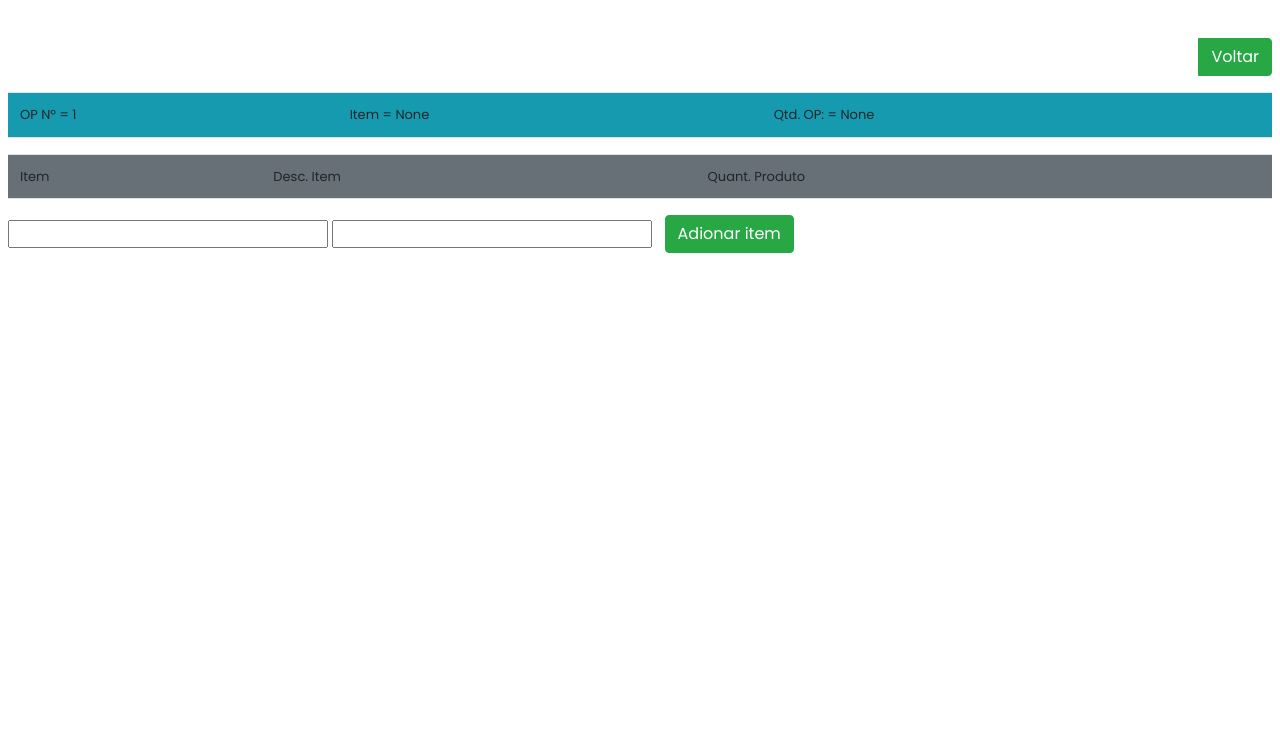
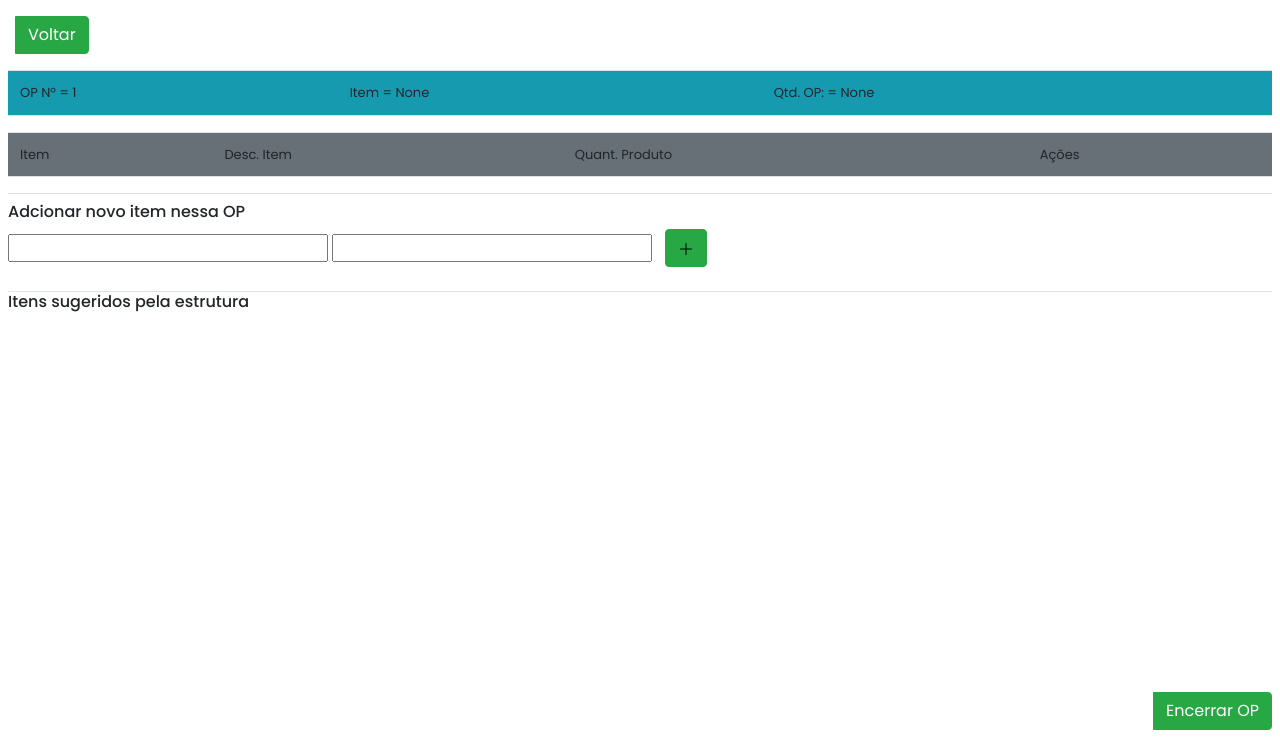
Before and after one commit to dyda91/api-omie, a Flask app: page /estrutura_op/1 in a window 1280 px wide. Shown: the part 56-800 px from the top of the page. Run offline with Flask 2, Linux system fonts and the light colour scheme; data comes from the database, SQL or seed files in the repository; both versions use the stored data as it was after the commit; data that the repository does not hold is empty; some libraries are stand-ins or nearby versions.

Commit message:
add funcionalidade excluir item estrutura op

```diff
--- a/app.py
+++ b/app.py
@@ -189,7 +189,7 @@ def insert_op():
     estrutura_op = response.json()
 
     for row in estrutura_op["itens"]:
-        op = request.form.get("numero_op")
+        op = numero_op
         qtd_unitaria = float(row.get('quantProdMalha'))
         nova_estrutura = Estrutura_op(op_referencia=op,
                                     item_estrutura=row.get("codProdMalha"),
@@ -257,7 +257,6 @@ def estrutura_op(numero_op):
 
     item_recomendado_estrutura = Estrutura_op.query.filter_by(op_referencia = op).all()
 
-
     return render_template("estrutura_op.html", itens_movimentados=itens_movimentados, estrutura_op=estrutura_op, ref=ref, item_recomendado_estrutura=item_recomendado_estrutura)
 
 
@@ -320,83 +319,21 @@ def movimento_estoque():
         db.session.commit()
 
 
+    return redirect(request.referrer)
+
+
+@app.route('/deleta_movimento_item', methods=['GET', 'POST'])
+def deleta_movimento_item():
+    id = request.form.get("id")
+    movimento = Movimentos_estoque.query.get(id)
+
+    db.session.delete(movimento)
+    db.session.commit()
+
 
     return redirect(request.referrer)
 
 
-    # item = request.form.get("item")
-    # op = request.form.get("id")
-    # op_qtd = float(request.form.get("op_qtd"))
-
-    # data_atual = date.today().strftime("%d/%m/%Y")
-    # hora_atual = datetime.now().strftime("%H:%M")
-
-    # data = {
-    #             "call":"ConsultarEstrutura",
-    #             "app_key": app_key,
-    #             "app_secret": app_secret,
-    #             "param":[{
-    #                 "codProduto": item
-    #                     }
-    #             ]}
-    # response = requests.post(url=url_estrutura, json=data)
-    # estrutura = response.json()
-
-
-
-    # # for row in estrutura["itens"]:
-
-    # #         real_unitario = float(row.get('quantProdMalha'))
-    # #         quantidade_movimento = op_qtd * real_unitario
-    # #         item_movimento = row.get("codProdMalha")
-
-    # #         saldo = {"call":"ObterEstoqueProduto",
-    # #              "app_key":app_key,
-    # #              "app_secret":app_secret,
-    # #              "param":[{
-    # #                     "cCodigo":item_movimento,
-    # #                     "dDia": data_atual
-    # #         }]
-    # #         }
-    # #         response = requests.post(url=url_consulta_estoque, json=saldo)
-    # #         saldo = response.json()
-    # #         saldo = saldo["listaEstoque"][0]
-    # #         saldo_anterior = float(saldo.get("nSaldo"))
-
-    # #         movimento = Movimentos_estoque(
-    # #         item_movimento = item_movimento,
-    # #         descrProdMalha = row.get("descrProdMalha"),
-    # #         codFamMalha = row.get("codFamMalha"),
-    # #         descrFamMalha = row.get("descrFamMalha"),
-    # #         op_referencia = op,
-    # #         item_referencia = item,
-    # #         saldo_anterior = saldo_anterior,
-    # #         quantidade_movimento =  quantidade_movimento,
-    # #         saldo_atual = saldo_anterior - quantidade_movimento,
-    # #         quantProdMalha = row.get('quantProdMalha'),
-    # #         idFamMalha = row.get("idFamMalha"),
-    # #         idMalha = row.get("idMalha"),
-    # #         idProdMalha = row.get("idProdMalha"),
-    # #         intProdMalha = row.get("intProdMalha"),
-    # #         percPerdaProdMalha = row.get("percPerdaProdMalha"),
-    # #         pesoBrutoProdMalha = row.get("pesoBrutoProdMalha"),
-    # #         pesoLiqProdMalha = row.get("pesoLiqProdMalha"),
-    # #         tipoProdMalha = row.get("tipoProdMalha"),
-    # #         uAltProdMalha = row.get("uAltProdMalha"),
-    # #         uIncProdMalha = row.get("uIncProdMalha"),
-    # #         unidProdMalha = row.get("unidProdMalha"),
-    # #         data_movimento = data_atual,
-    # #         hora_movimento = hora_atual)
-
-    # #         db.session.add(movimento)
-
-
-    # edita_situacao = Ops.query.get(op)
-    # edita_situacao.situação = "Encerrada"
-
-    # db.session.commit()
-
-    # return redirect(url_for('ordens_producao'), itens_movimentados = itens_movimentados)
 
 
 if __name__ == "__main__":
--- a/models/models.py
+++ b/models/models.py
@@ -75,13 +75,10 @@ class Movimentos_estoque(db.Model):
 class Estrutura_op(db.Model):
     __tablename__='estrutura_op'
     id = db.Column(db.Integer, primary_key=True)
-    op_referencia = db.Column(db.Integer, db.ForeignKey('ops.id'))
+    op_referencia = db.Column(db.String)
     item_estrutura = db.Column(db.String)
     descricao_item = db.Column(db.String)
     quantidade_item = db.Column(db.Float)
-
-
-    estrutura = db.relationship('Ops', foreign_keys=op_referencia)
 
     def __init__(self, op_referencia, item_estrutura, descricao_item,
                 quantidade_item):
--- a/templates/estrutura_op.html
+++ b/templates/estrutura_op.html
@@ -66,7 +66,7 @@
 
 <div class=" p-2 w-100 table-responsive margin-top">
 
-    <div class="input-group mb-3 d-flex justify-content-end">
+    <div class="input-group mb-3 d-flex justify-content-start">
         <div class="input-group-append">
             <a href="{{url_for('ordens_producao')}}" type="button" class="btn btn-success ms-2">Voltar</a>
         </div>
@@ -92,26 +92,51 @@
                 <td>Item</td>
                 <td>Desc. Item</td>
                 <td>Quant. Produto</td>
+                <td>Ações</td>
             </tr>
             {%for row in itens_movimentados%}
             <tbody id="myTable">
                 <td>{{ row.item_movimento}}</td>
                 <td>{{ row.descricao}}</td>
                 <td>{{ row.quantidade_movimento}}</td>
+                <td>
+                    <div  class="icons">
+                        <div>
+                            <a href="update" class="editItem btn btn-warning btn-xs"><img
+                                    src="{{url_for('static', filename='images/pencil-fill.svg')}}" alt="">
+                            </a>
+                        </div>
+                        <form action="{{url_for('deleta_movimento_item')}}" method="post" type="hidden" >
+                            <input type="hidden" name="id" value="{{row.id}}">
+                            <button type="submit" class="btn btn-danger btn-xs"><img
+                                src="{{url_for('static', filename='images/trash3-fill.svg')}}" alt="">
+                            </button>
+                        </form>
+                    </div>
+                </td>
 
             </tbody>
             {%endfor%}
         </table>
 
+        <div class="border-top my-2"></div>
+        <h6>Adcionar novo item nessa OP</h6>
         <form action="{{ url_for('movimento_estoque') }}" method="post">
             <input name="item">
             <input name="quantidade">
             <input type="hidden" name="op" value="{{ ref[0] }}">
             <input type="hidden" name="item_referencia" value="{{ ref[1] }}">
             <input type="hidden" name="op_qtd" value="{{ ref[3] }}">
-            <button type="submit" class="btn btn-success ms-2">Adionar item</button>
+            <button type="submit" class="btn btn-success ms-2"><img
+                src="{{url_for('static', filename='images/plus-lg.svg')}}" alt=""></button>
         </form>
+
+
+        <div class="border-top mt-4"></div>
+        <h6>Itens sugeridos pela estrutura</h6>
         {%for row in item_recomendado_estrutura%}
+
+
                 <form action="{{ url_for('movimento_estoque') }}" method="post">
                     <input name="item" value="{{row.item_estrutura}}">
                     <input name="quantidade" value="{{row.quantidade_item}}">
@@ -119,18 +144,20 @@
                     <input type="hidden" name="id" value="{{row.id}}">
                     <input type="hidden" name="item_referencia" value="{{ ref[1] }}">
                     <input type="hidden" name="op_qtd" value="{{ ref[3] }}">
-            <button type="submit" class="btn btn-success ms-2">Adicionar item</button>
+                    <button type="submit" class="btn btn-success ms-2"><img
+                        src="{{url_for('static', filename='images/plus-lg.svg')}}" alt=""></button>
                 </form>
+                <div class="border-top my-2"></div>
+
         {%endfor%}
-            <!-- <form action="{{ url_for('movimento_estoque') }}" method="post">
-                <input type="hidden" name="item" value="{{ ref[1] }}">
-                <input type="hidden" name="id" value="{{ ref[0] }}">
-                <input type="hidden" name="op_qtd" value="{{ ref[3] }}">
-                <button type="submit" class="btn btn-success ms-2">Encerrar Op</button>
-            </form> -->
 
     </div>
 
+    <div class="input-group mb-3 d-flex justify-content-end">
+        <div class="input-group-append">
+            <a href="{{url_for('ordens_producao')}}" type="button" class="btn btn-success ms-2">Encerrar OP</a>
+        </div>
+    </div>
 
 </div>
 
```
Also changed, not shown: database.db, static/images/check-lg.svg (added), static/images/dash.svg (added), static/images/plus-lg.svg (added). Lines whose indentation alone changed are shown as unchanged.
